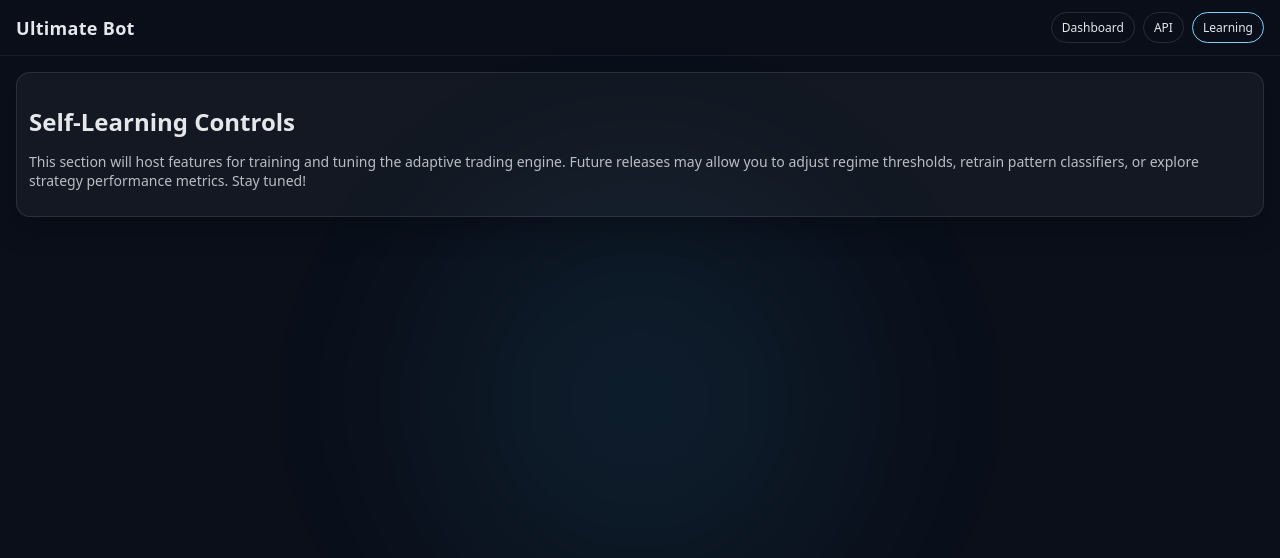
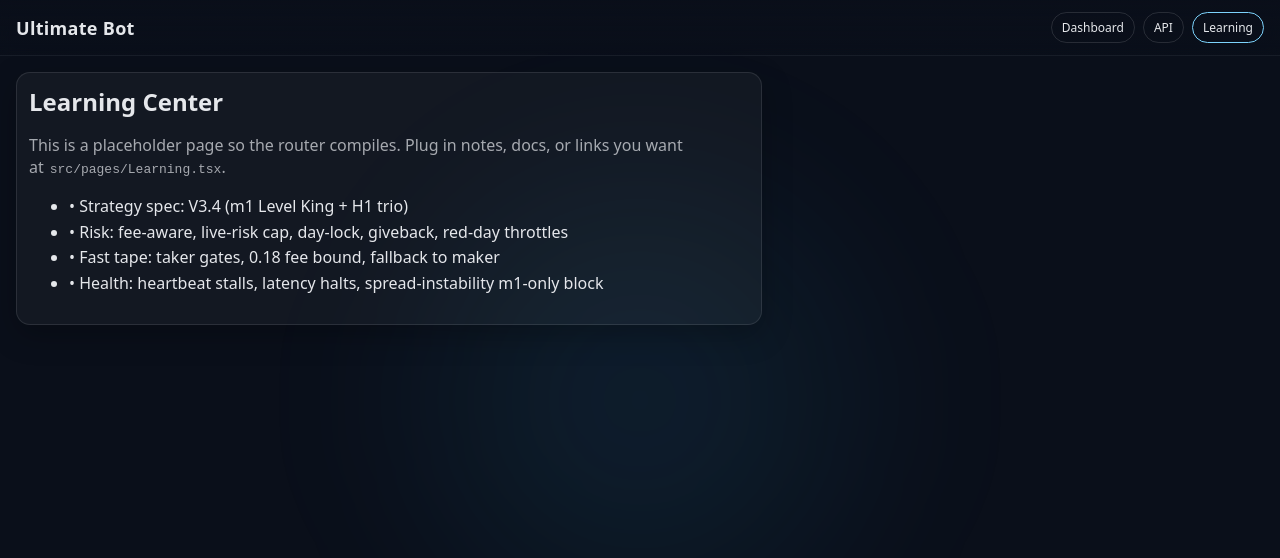
Before and after one commit to arthurnzrnk/ultimate-bot, a React (Vite) app in the folder frontend/: page /learning in a window 1280 px wide. Shown: the top 558 px of the page. Built offline with nearby package versions, Linux system fonts and the light colour scheme.

Commit message:
Update Learning.tsx

```diff
--- a/frontend/src/pages/Learning.tsx
+++ b/frontend/src/pages/Learning.tsx
@@ -1,24 +1,19 @@
 import React from 'react'
 
-/**
- * Learning Page
- *
- * This page is reserved for advanced features that allow the trading bot to
- * fine‑tune itself. In a later phase we might expose controls to adjust
- * thresholds, schedule retraining of any machine learning models, or review
- * performance metrics. For now it simply informs the user that these
- * capabilities are forthcoming.
- */
 export default function Learning() {
   return (
-    <div className="glass" style={{ padding: 12 }}>
-      <h2 style={{ fontWeight: 600, marginBottom: 8 }}>Self‑Learning Controls</h2>
-      <p style={{ opacity: 0.8, fontSize: 14 }}>
-        This section will host features for training and tuning the adaptive
-        trading engine. Future releases may allow you to adjust regime
-        thresholds, retrain pattern classifiers, or explore strategy
-        performance metrics. Stay tuned!
+    <div className="glass" style={{ padding: 12, maxWidth: 720 }}>
+      <h2 className="card-title">Learning Center</h2>
+      <p className="muted">
+        This is a placeholder page so the router compiles. Plug in notes, docs, or links you want at
+        <code style={{ marginLeft: 6 }}>src/pages/Learning.tsx</code>.
       </p>
+      <ul style={{ marginTop: 8, lineHeight: 1.6 }}>
+        <li>• Strategy spec: V3.4 (m1 Level King + H1 trio)</li>
+        <li>• Risk: fee‑aware, live‑risk cap, day‑lock, giveback, red‑day throttles</li>
+        <li>• Fast tape: taker gates, 0.18 fee bound, fallback to maker</li>
+        <li>• Health: heartbeat stalls, latency halts, spread‑instability m1‑only block</li>
+      </ul>
     </div>
   )
 }
```
